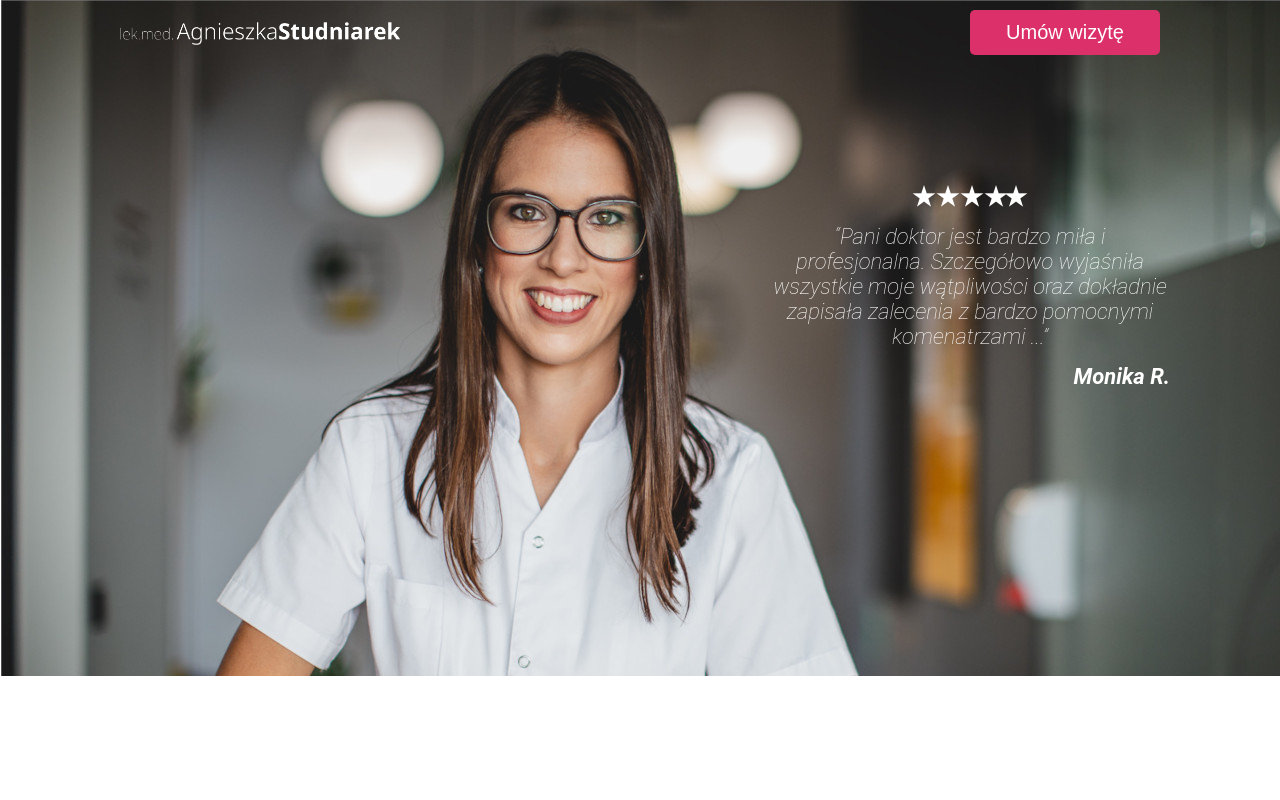
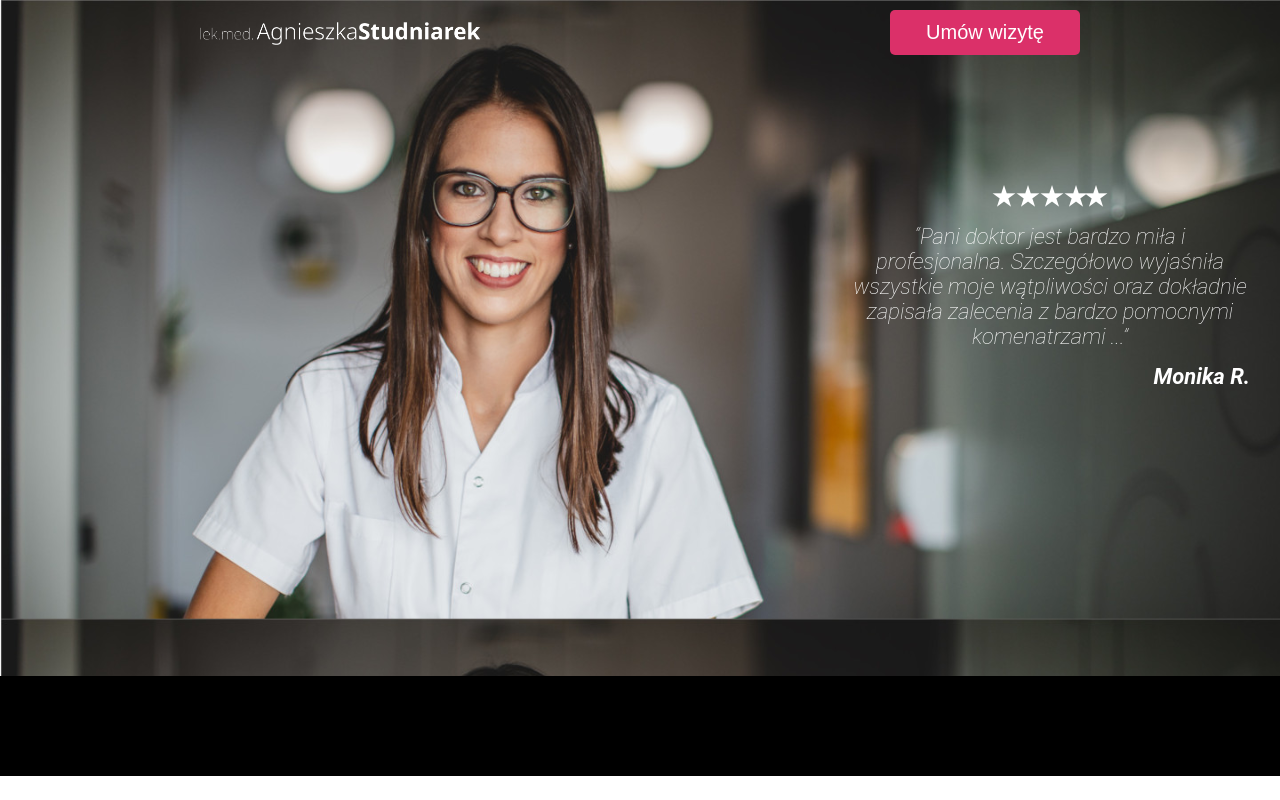
Before and after one commit to krzysztofstudniarek/my-first-gatsby-site, a Gatsby site: page / in a window 1280 px wide. Built offline with nearby package versions, Linux system fonts and the light colour scheme; Gatsby itself is replaced by a stand-in of ours.

Commit message:
Added Flex layout

```diff
--- /dev/null
+++ b/src/components/About.js
@@ -0,0 +1,27 @@
+import * as React from 'react'
+import styled from 'styled-components'
+
+const AboutContainer = styled.div`
+    display: flex;
+    width: 100%;
+    text-align:center;
+    width: 100%;
+    height:100px;
+    background-color: black;
+`
+const AboutContent = styled.div`
+    flex: 1;
+    background-color: black;
+    height:100px;
+`
+const About = () => {
+    return(
+        <AboutContainer>
+            <AboutContent>
+
+            </AboutContent>
+        </AboutContainer>
+    )
+}
+
+export default About;
--- a/src/components/Header.js
+++ b/src/components/Header.js
@@ -6,14 +6,12 @@ import img from '../images/top.jpg'
 import HeadercContent from './HeaderContent'
 
 const Background = styled.div`
-    text-align:center;
-    position: absolute;
-    left: 0px;
-    right: 0px;
-    top: 0px;
+    display: flex;
+    align-items: center;
     width: 100%;
     height: 676px;
     background-image: url(${img});
+    background-size: 100%;
 `
 
 const Header = () => {
--- a/src/components/HeaderContent.js
+++ b/src/components/HeaderContent.js
@@ -6,10 +6,13 @@ import CTAButton from './CTAButton'
 import HeaderReview from './HeaderReview'
 
 const HeadercContentContainer = styled.div`
-    position: relative;
+    flex: 1;
+    position:relative;
     width: 1040px;
     margin:auto;
     height: 676px;
+    margin-left: 200px;
+    margin-right: 200px;
 `
 
 const HeaderContent = () => {
--- a/src/components/HeaderReview.js
+++ b/src/components/HeaderReview.js
@@ -27,7 +27,7 @@ const ReviewsStars = styled.div`
 
 const ReviewText = styled.div`
     padding-top: 15px;
-
+    text-align: center;
     font-size: 22px;
     font-style: italic;
     font-weight: 100;
--- a/src/components/Layout.js
+++ b/src/components/Layout.js
@@ -1,12 +1,19 @@
 import * as React from 'react'
+import styled from 'styled-components'
 
+const LayoutContainer = styled.div`
+    position: absolute;
+    top: 0px;
+    left: 0px;
+    width: 100%;
+`
 
 const Layout = ({ pageTitle, children }) => {
   return (
-    <div>
+    <LayoutContainer>
         <title>{pageTitle}</title>
         {children}
-    </div>
+    </LayoutContainer>
   )
 }
 
--- a/src/pages/index.js
+++ b/src/pages/index.js
@@ -3,7 +3,8 @@ import * as React from 'react'
 import Layout from '../components/Layout'
 import Header from '../components/Header'
 
-import { createGlobalStyle } from 'styled-components'
+import styled, { createGlobalStyle } from 'styled-components'
+import About from '../components/About'
 
 const GlobalStyle = createGlobalStyle`
   @import url('https://fonts.googleapis.com/css2?family=Roboto:ital,wght@0,100;0,300;0,400;0,500;0,700;0,900;1,100;1,300;1,400;1,500;1,700;1,900&display=swap');
@@ -18,6 +19,7 @@ const IndexPage = () => {
       <GlobalStyle />
       <Layout pageTitle="lek. med Agnieszka Studniarek">
         <Header></Header>
+        <About></About>
       </Layout>
     </main>
   )
```
Also changed, not shown: src/images/top.png (added).
